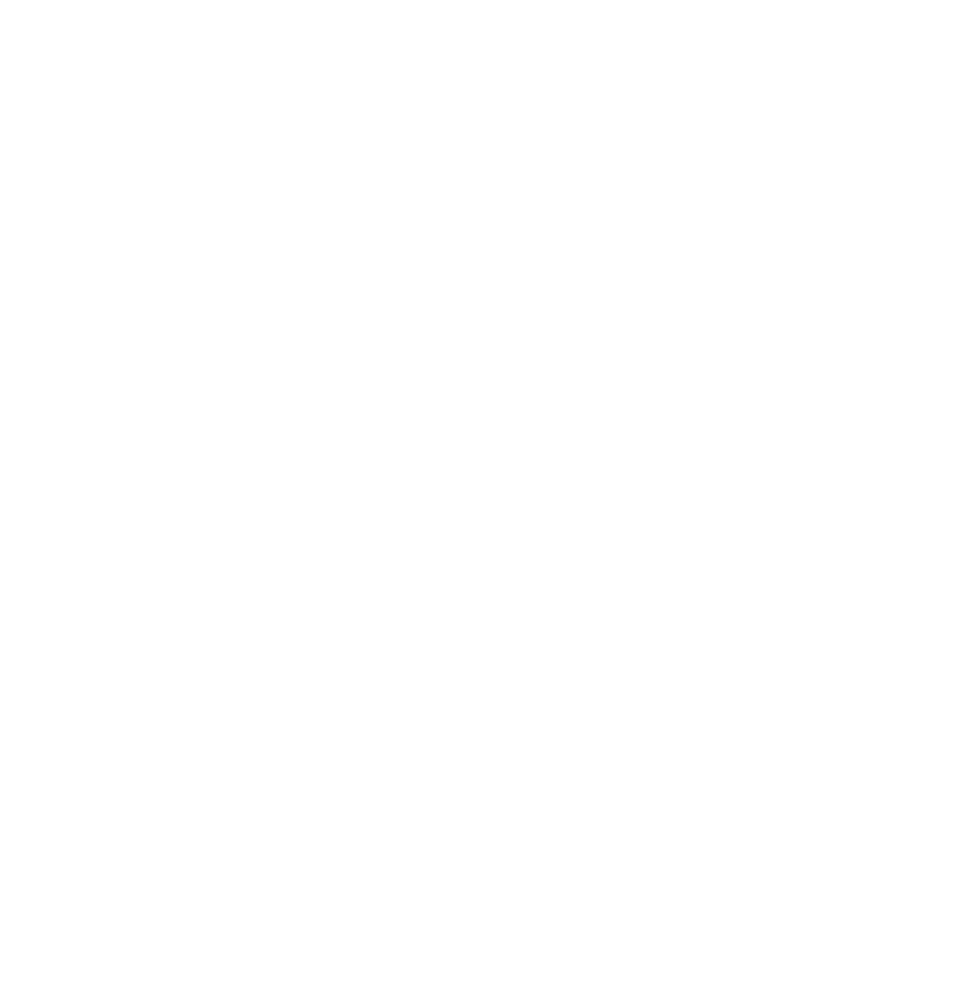
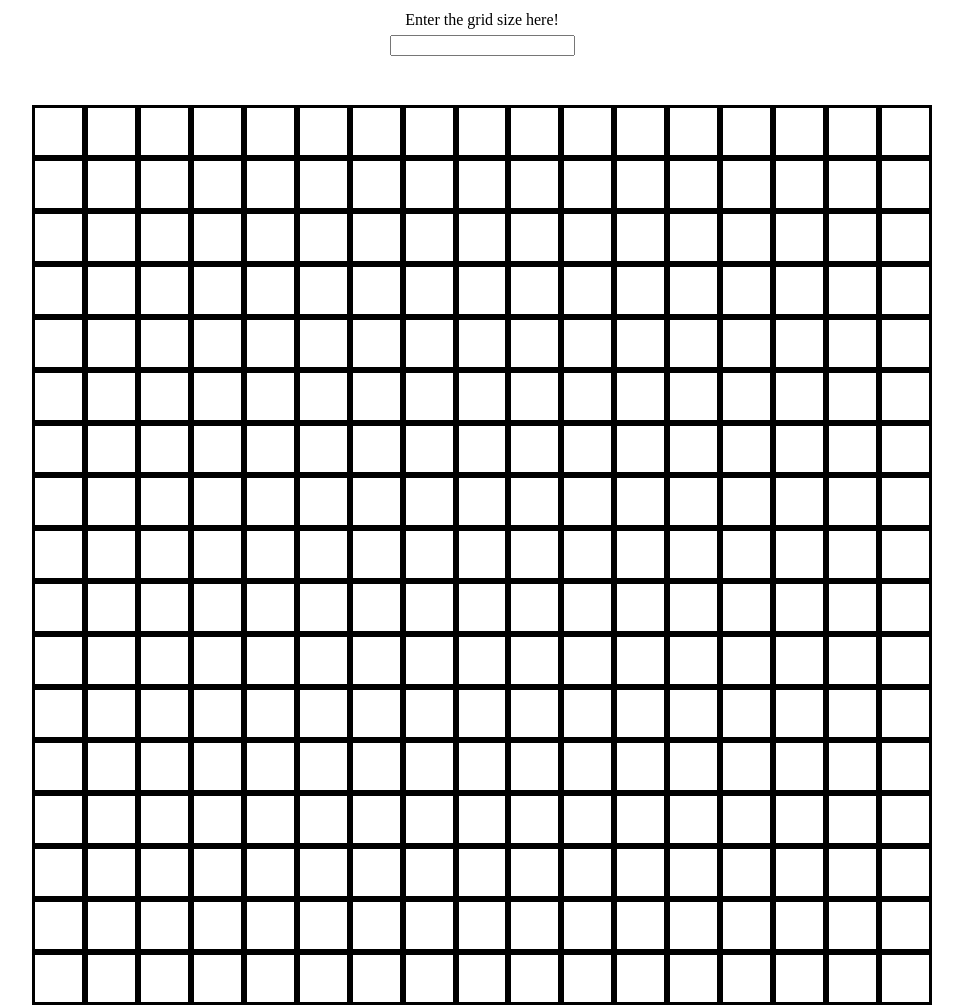
Before and after one commit to mubashir-73/Etch-a-Sketch, a plain HTML site: page index.html in a window 1280 px wide. Shown: the whole page, without its empty margins (158-1121 px from the left). Drawn offline with Linux system fonts and the light colour scheme.

Commit message:
Fix the border color bug and added event listeners.

```diff
--- a/index.html
+++ b/index.html
@@ -7,6 +7,8 @@
     <title>Etch-A-Sketch</title>
   </head>
   <body>
+    <label for="gridsize">Enter the grid size here!</label>
+    <input type="text" id="gridsize" /><br /><br />
     <div id="Grid"></div>
     <script src="script.js"></script>
   </body>
--- a/script.js
+++ b/script.js
@@ -5,17 +5,25 @@ for (let i = 0; i <= size; i++) {
   columndiv.classList.add("vdivs");
   for (let j = 0; j <= size; j++) {
     const subdiv = document.createElement("div");
-    subdiv.style.width = calculateDimensions(size);
-    subdiv.style.height = calculateDimensions(size);
+    let side = calculateDimensions(size);
+    subdiv.style.width = side;
+    subdiv.style.height = side;
+    subdiv.style.borderColor = "black";
     subdiv.classList.add("hdivs");
     columndiv.appendChild(subdiv);
   }
   grd.appendChild(columndiv);
 }
 function calculateDimensions(size) {
-  let area = (900 * 900) / (size * size);
-  let dimensions = Math.sqrt(area);
-  console.log(dimensions);
-  return dimensions;
+  return Math.sqrt((900 * 900) / (size * size));
 }
-/*TODO:  Add event listener to each div.*/
+
+let block = document.querySelectorAll(".hdivs");
+
+block.forEach((element) => {
+  element.addEventListener("mouseover", () => {
+    element.style.backgroundColor = "black";
+  });
+});
+
+/*TODO: Add Function to take size of grid from user.*/
--- a/style.css
+++ b/style.css
@@ -1,5 +1,6 @@
 body {
   display: flex;
+  flex-direction: column;
   align-items: center;
   justify-content: space-around;
   flex-grow: 1;
@@ -20,7 +21,6 @@ body {
 .hdivs {
   display: flex;
   flex-grow: 1;
-  border-width: 3px;
+  border-style: solid;
   border-color: black;
 }
-/*BUG: Border color not applying. */
```
